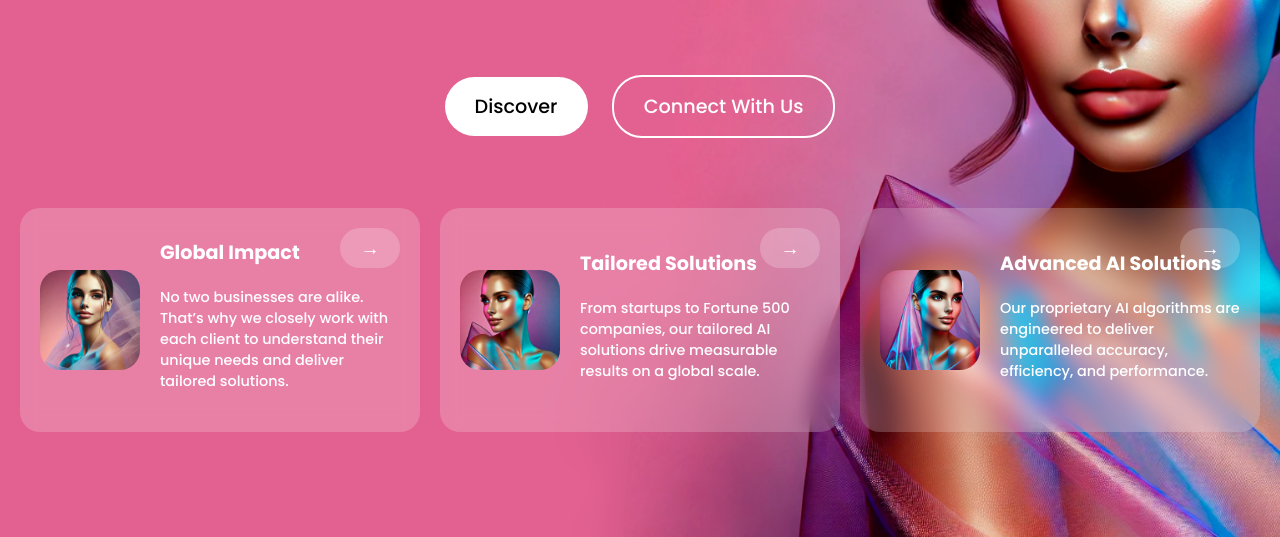
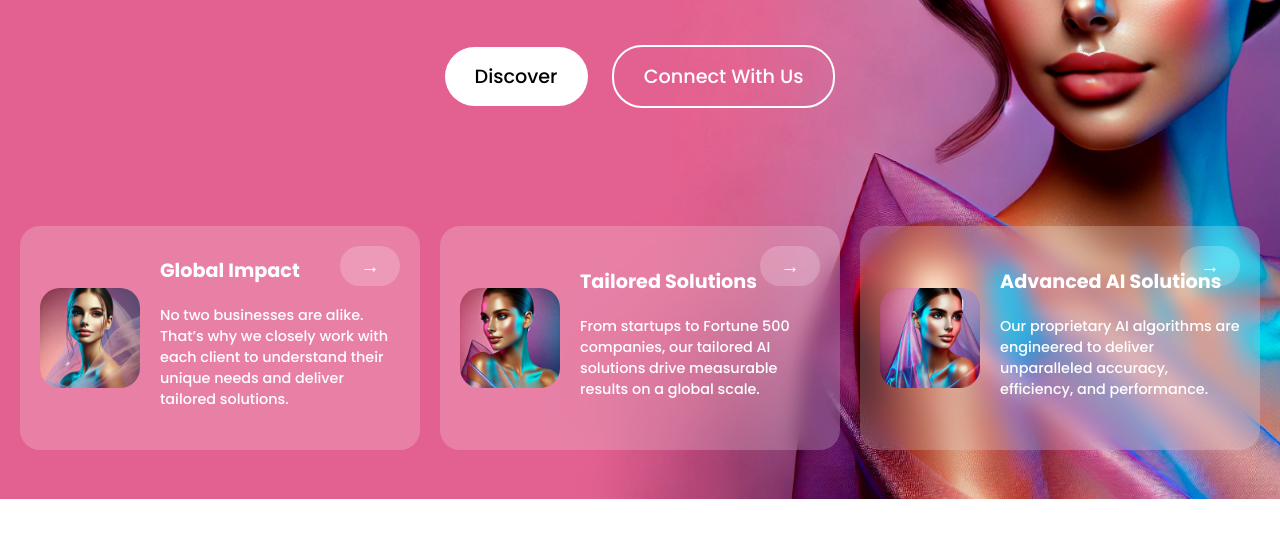
Before and after one commit to AnastasiaIvanko/CosmeticAI, a plain HTML site: page index.html in a window 1280 px wide. Shown: the part 389-926 px from the top of the page. After the commit the page ends 888 px from the top, so only its background shows below. Drawn offline with Linux system fonts and the light colour scheme.

Commit message:
Update styles.css

```diff
--- a/styles.css
+++ b/styles.css
@@ -93,8 +93,11 @@ nav a:hover {
 
 .hero {
     text-align: center;
-    padding: 100px 20px 85px 20px;
+    padding: 70px 20px 0px 20px;
     background: url('./woman\ \(1\).png') no-repeat center center/cover;
+
+    height: 100vh; /* Встановлюємо висоту секції на всю висоту екрану */
+
 }
 
 .hero .content {
@@ -132,7 +135,7 @@ nav a:hover {
     color: black;
     font-weight: 500;
     margin-top: 10%;
-
+    margin-bottom: 10%;
 }
 
 .hero .discover:hover {
```
